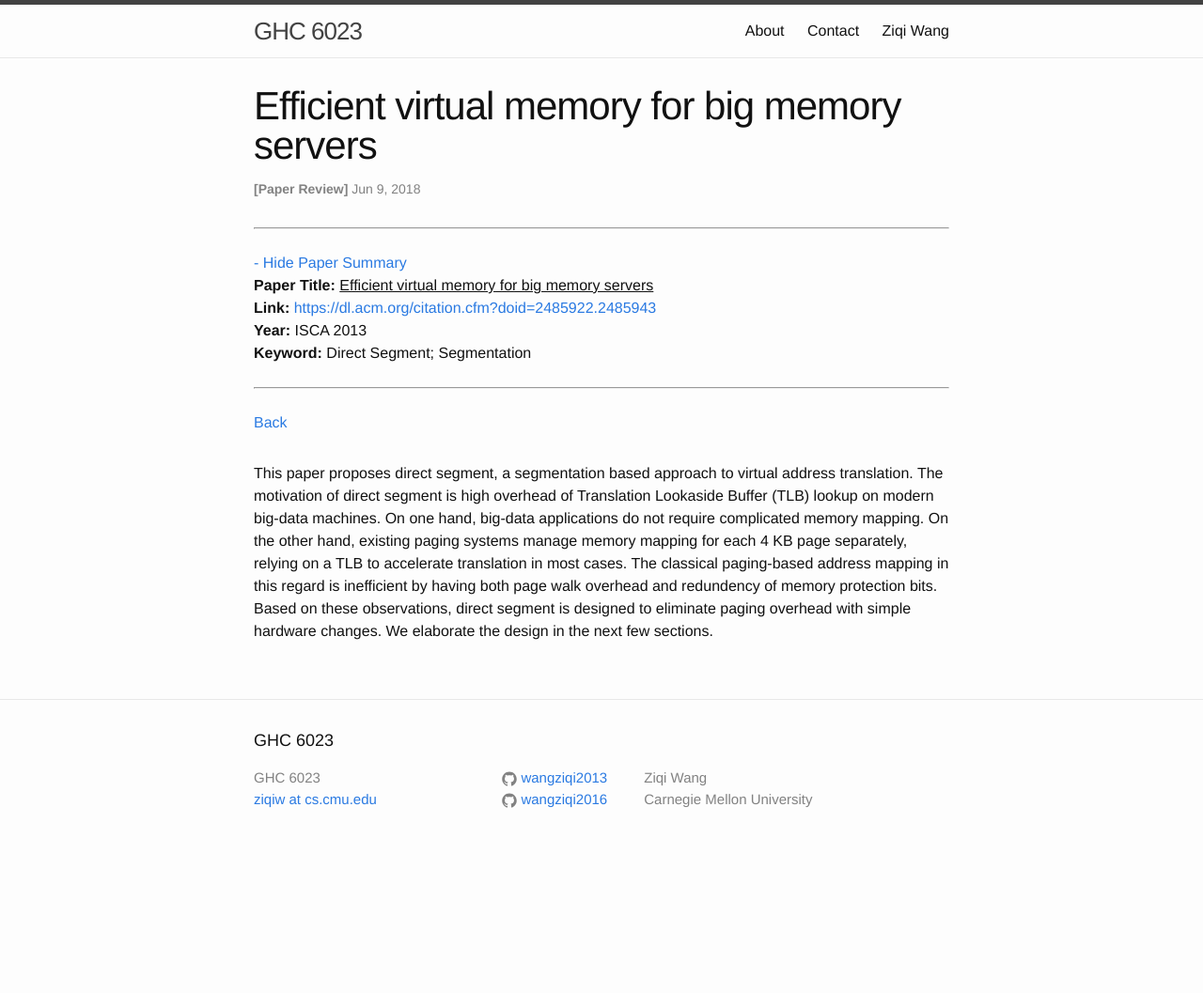
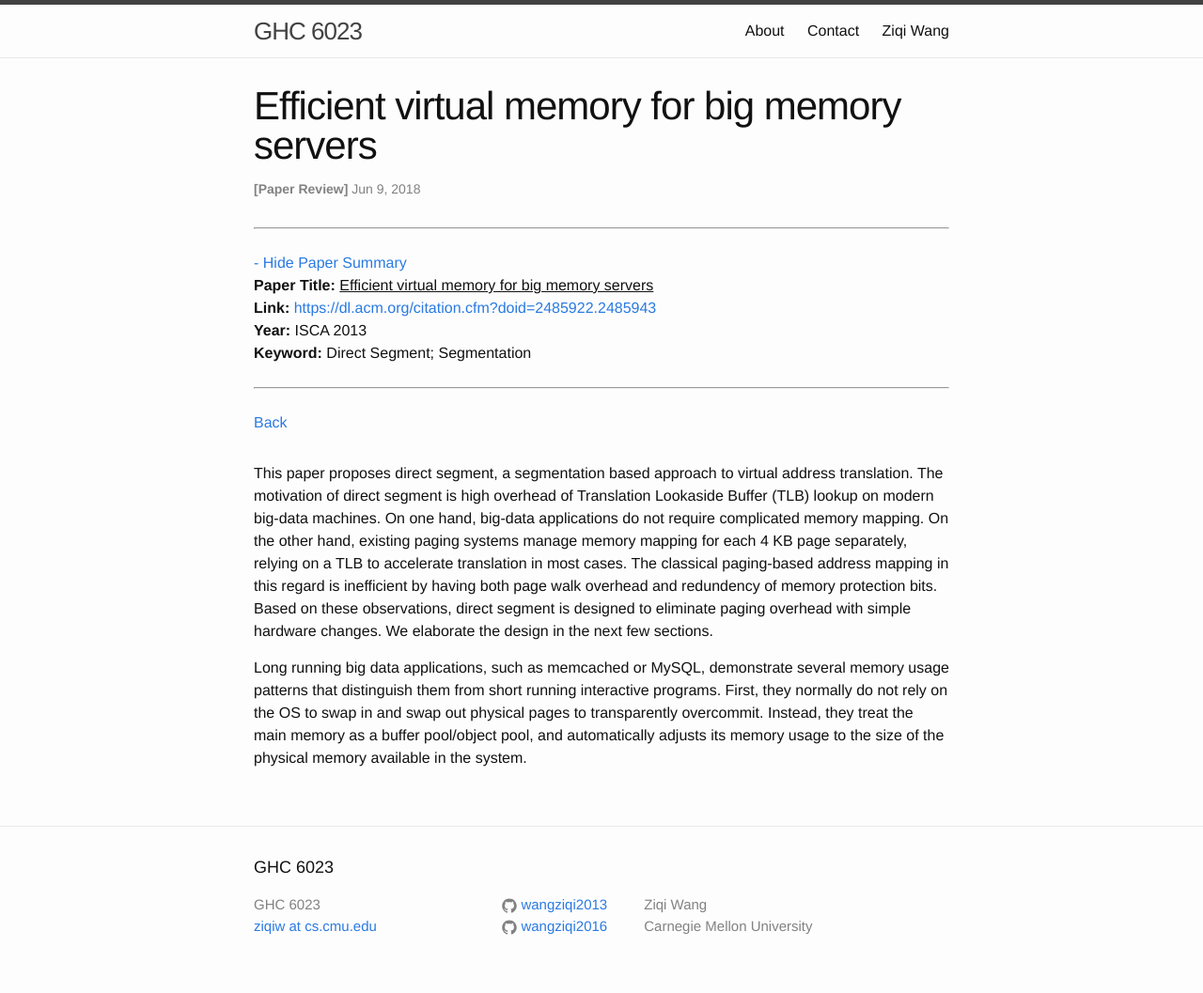
Before and after one commit to wangziqi2013/wangziqi2013.github.io, a Jekyll site: the page built from _posts/2018-06-09-direct-segment.markdown, in a window 1280 px wide. Shown: the whole page at 94% size. Built offline with Jekyll 4.4.1, drawn with Linux system fonts in a browser that asks for light colours; before the commit the page ends 922 px from its top, so only the background shows below that.

Commit message:
First pattern

```diff
--- a/_posts/2018-06-09-direct-segment.markdown
+++ b/_posts/2018-06-09-direct-segment.markdown
@@ -21,3 +21,8 @@ relying on a TLB to accelerate translation in most cases. The classical paging-b
 regard is inefficient by having both page walk overhead and redundency of memory protection bits. Based on these
 observations, direct segment is designed to eliminate paging overhead with simple hardware changes. We
 elaborate the design in the next few sections.
+
+Long running big data applications, such as memcached or MySQL, demonstrate several memory usage patterns that
+distinguish them from short running interactive programs. First, they normally do not rely on the OS to swap in
+and swap out physical pages to transparently overcommit. Instead, they treat the main memory as a buffer pool/object
+pool, and automatically adjusts its memory usage to the size of the physical memory available in the system.
```
